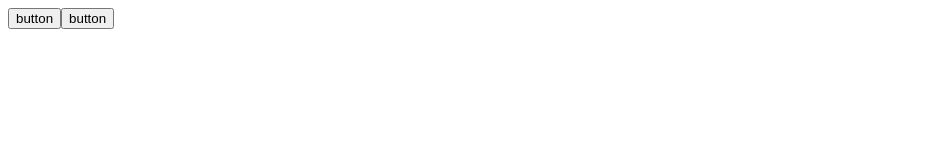
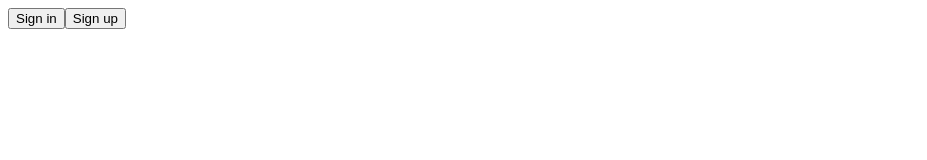
Before and after one commit to VladislavMaksimov/xsolla-summer-school-2020-project, a React app: page / in a window 1280 px wide. Shown: the top 160 px of the page, without its empty margins (0-927 px from the left). Built offline with nearby package versions, Linux system fonts and the light colour scheme.

Commit message:
Component props

```diff
--- a/src/App.jsx
+++ b/src/App.jsx
@@ -5,14 +5,7 @@ import style from './styles.css';
 import logoSrc from './logo.png';
 
 // функциональный компонент
-const Button = () => <button> button </button>
-
-// объявление компонента с помощью класса
-class Button1 extends Component {
-    render() {
-        return <button> button </button>
-    }
-}
+const Button = (props) => <button> {props.text} </button>
 
 const App = () => (
     <Fragment>
@@ -20,8 +13,8 @@ const App = () => (
             <img className={style.logo} src={logoSrc} />
             Hello Xsolla school!
         </div>
-        <Button/>
-        <Button1/>
+        <Button text="Sign in"/>
+        <Button text="Sign up"/>
     </Fragment>
 )
 
```
